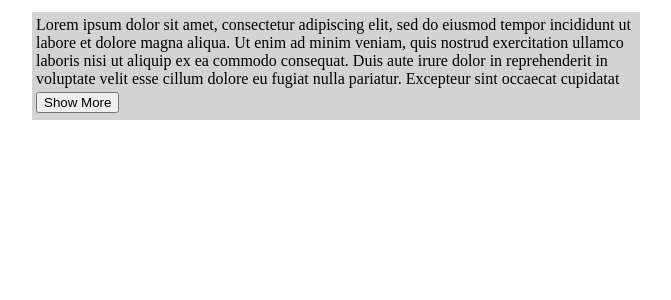
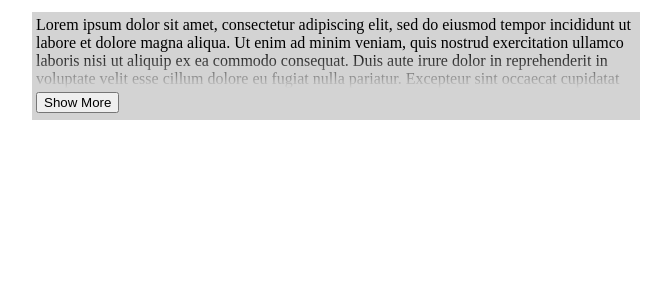
Before and after one commit to cameronDz/more-less-medium-app, a React (Create React App) app: page / in a window 1280 px wide. Shown: the top 300 px of the page, without its empty margins (304-975 px from the left). Built offline with nearby package versions, Linux system fonts and the light colour scheme.

Commit message:
setup fade effect on text to indicate more to read

```diff
--- a/src/App.js
+++ b/src/App.js
@@ -38,7 +38,10 @@ const App = ({ isLongCopy = true }) => {
   };
   return (
     <div className="root">
-      <div className="text-display" style={{ height: `${heightCurrent}px` }}>
+      <div
+        className={`${isExpanded ? "expanded" : "collapsed"} text-display`}
+        style={{ height: `${heightCurrent}px` }}
+      >
         {text}
       </div>
       {isOverflow && <ToggleButton isExpanded={isExpanded} onClick={handleClickBtn}/>}
--- a/src/index.css
+++ b/src/index.css
@@ -16,3 +16,23 @@
 .root .btn-toggle {
   margin-top: 4px;
 }
+
+.root .text-display.collapsed {
+  animation: mask-collapsing 0.5s;
+  mask-image: linear-gradient(black 50%, transparent);
+}
+
+.root .text-display.expanded {
+  animation: mask-expanding 0.5s;
+  mask-image: linear-gradient(black 100%, transparent);
+}
+
+@keyframes mask-collapsing {
+  from { mask-image: linear-gradient(black 100%, transparent); }
+  to { mask-image: linear-gradient(black 50%, transparent); }
+}
+
+@keyframes mask-expanding {
+  from { mask-image: linear-gradient(black 50%, transparent); }
+  to { mask-image: linear-gradient(black 100%, transparent); }
+}
```
